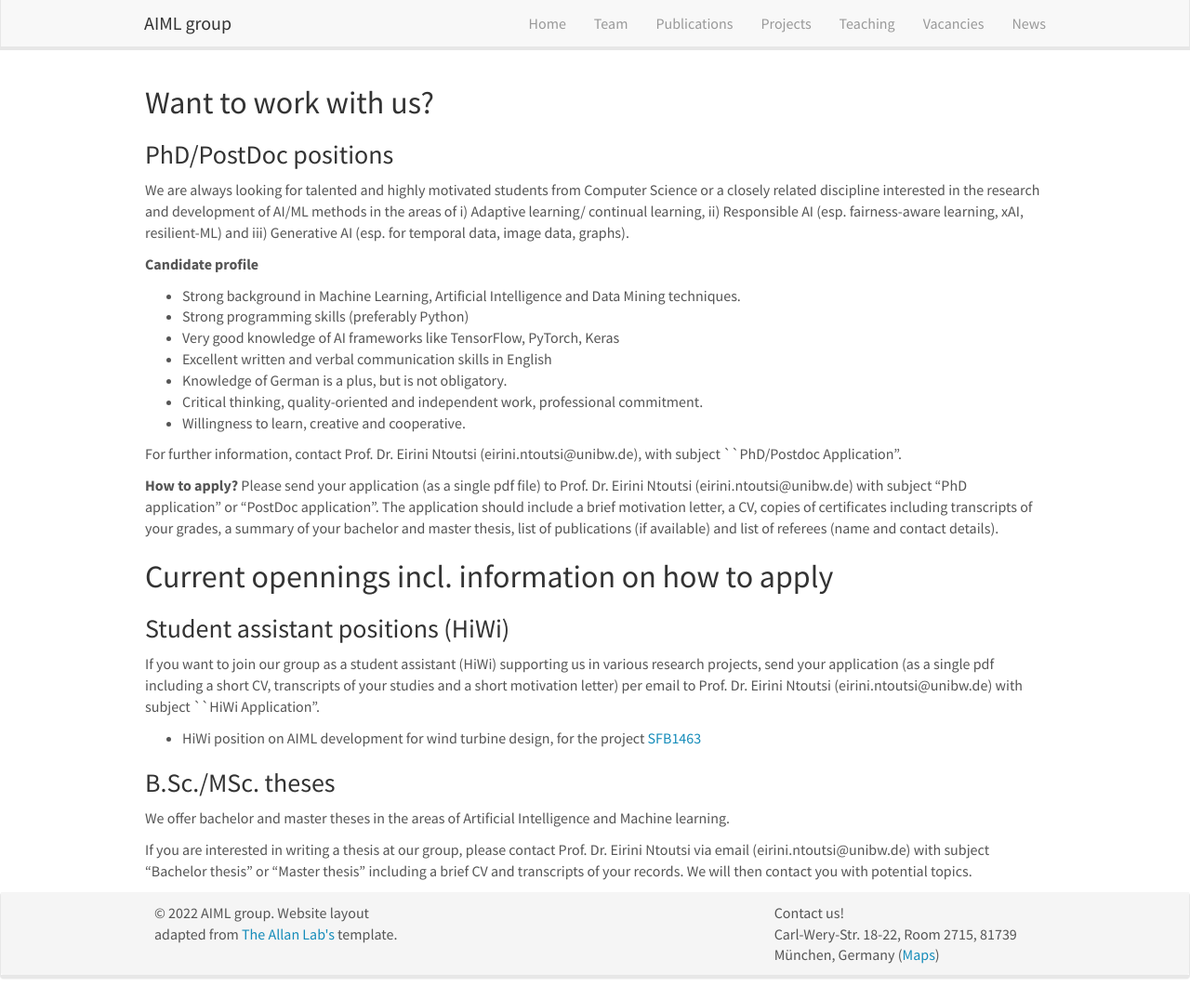
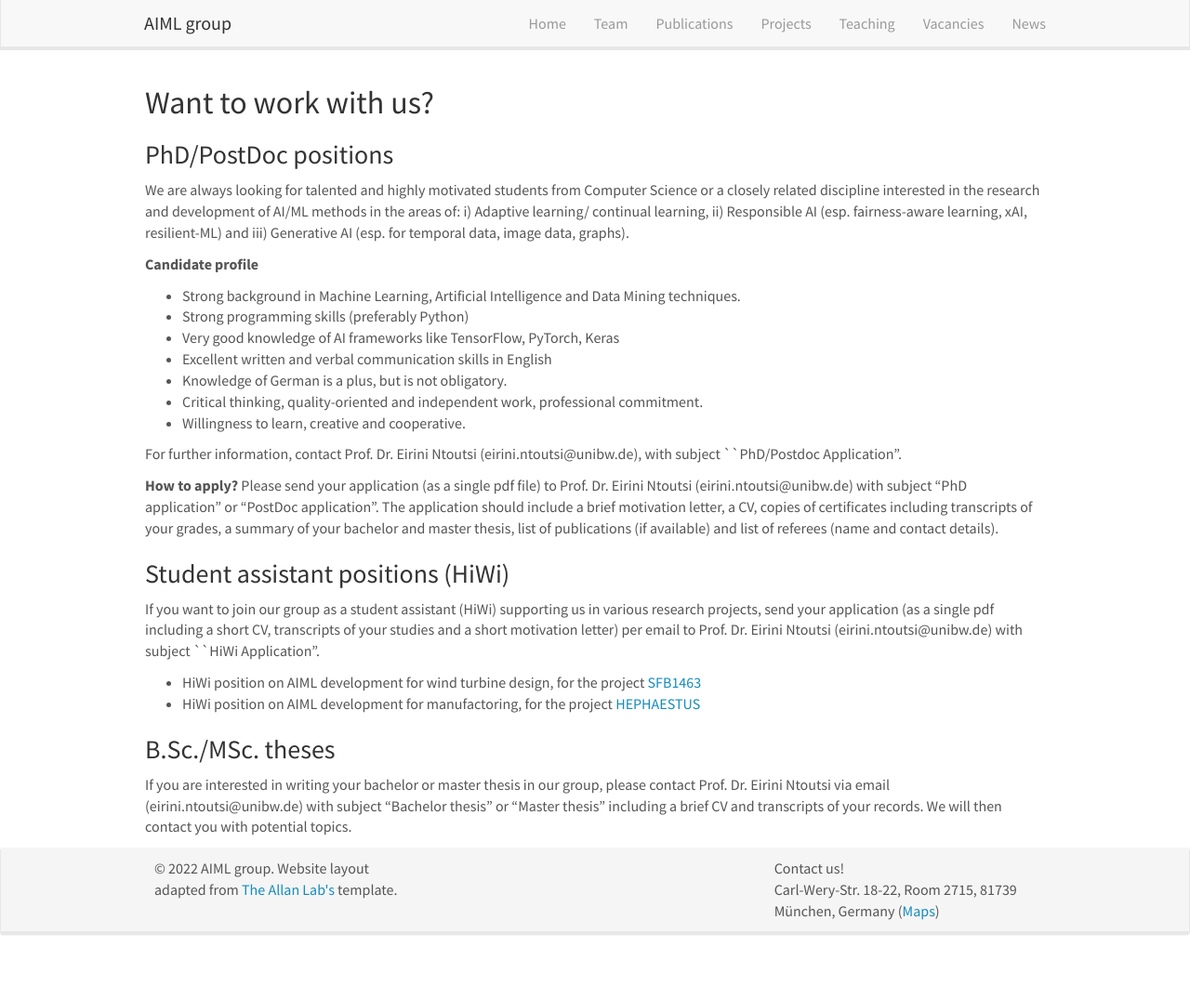
Before and after one commit to AIML-research/AIML-research.github.io, a Jekyll site: the page built from _pages/openings.md, in a window 1280 px wide and 1075 px high. Shown: the whole window at 93% size. Built offline with Jekyll 4.4.1, drawn with Linux system fonts in a browser that asks for light colours; nearby versions of some CDN libraries.

Commit message:
Update openings.md

```diff
--- a/_pages/openings.md
+++ b/_pages/openings.md
@@ -10,7 +10,7 @@ permalink: /vacancies
 ## Want to work with us?
 
 ### PhD/PostDoc positions
-We are always looking for talented and highly motivated students from Computer Science or a closely related discipline interested in the research and development of AI/ML methods in the areas of i) Adaptive learning/ continual learning, ii) Responsible AI (esp. fairness-aware learning, xAI, resilient-ML) and iii) Generative AI (esp. for temporal data, image data, graphs).
+We are always looking for talented and highly motivated students from Computer Science or a closely related discipline interested in the research and development of AI/ML methods in the areas of: i) Adaptive learning/ continual learning, ii) Responsible AI (esp. fairness-aware learning, xAI, resilient-ML) and iii) Generative AI (esp. for temporal data, image data, graphs).
 
 **Candidate profile**
 <ul>
@@ -29,8 +29,8 @@ For further information, contact Prof. Dr. Eirini Ntoutsi (eirini.ntoutsi@unibw.
 Please send your application (as a single pdf file) to Prof. Dr. Eirini Ntoutsi (eirini.ntoutsi@unibw.de) with subject “PhD application” or “PostDoc application”. The application should include a brief motivation letter, a CV, copies of certificates including transcripts of your grades, a summary of your bachelor and master thesis, list of publications (if available) and list of referees (name and contact details).
 <!-- Applications will be considered as they are received and until the positions are filled.-->
 
-## Current opennings incl. information on how to apply
-<!--<ul>
+<!--## Current opennings incl. information on how to apply
+<ul>
   <li>PostDoc/PhD position on <a href="https://www.unibw.de/stellenausschreibungen/wissenschaftliche-mitarbeiterinnen-und-mitarbeiter/fi-code-wm-e13-fairness-aware.pdf
     " target="_new">multi-fairness-aware machine learning</a> related to the EU project <a href = "{{ site.url }}{{ site.baseurl }}/projects/mammoth">MAMMoth</a></li>
   <li>PhD position on <a href="https://www.unibw.de/code/karriere/220805-prof-ntoutsi-stellenausschreibung_fairness_en_final.pdf
@@ -47,9 +47,8 @@ Please send your application (as a single pdf file) to Prof. Dr. Eirini Ntoutsi
 If you want to join our group as a student assistant (HiWi) supporting us in various research projects, send your application (as a single pdf including a short CV, transcripts of your studies and a short motivation letter) per email to Prof. Dr. Eirini Ntoutsi (eirini.ntoutsi@unibw.de) with subject ``HiWi Application".
 <ul>
   <li>HiWi position on AIML development for wind turbine design, for the project <a href = "{{ site.url }}{{ site.baseurl }}/projects/offshore">SFB1463</a></li>
-  </ul>
+  <li>HiWi position on AIML development for manufactoring, for the project <a href = "{{ site.url }}{{ site.baseurl }}/projects/hephaestus">HEPHAESTUS</a></li>
+</ul>
 
 ### B.Sc./MSc. theses
-We offer bachelor and master theses in the areas of Artificial Intelligence and Machine learning.
-
-If you are interested in writing a thesis at our group, please contact Prof. Dr. Eirini Ntoutsi via email (eirini.ntoutsi@unibw.de) with subject "Bachelor thesis" or "Master thesis" including a brief CV and transcripts of your records. We will then contact you with potential topics.
+If you are interested in writing your bachelor or master thesis in our group, please contact Prof. Dr. Eirini Ntoutsi via email (eirini.ntoutsi@unibw.de) with subject "Bachelor thesis" or "Master thesis" including a brief CV and transcripts of your records. We will then contact you with potential topics.
```
